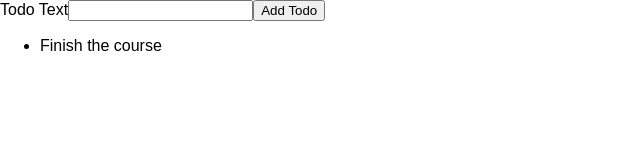
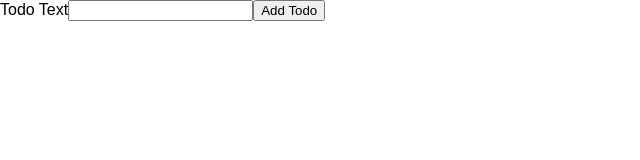
Before and after one commit to choy30/typescript-react, a React (Create React App) app: page / in a window 1280 px wide. Shown: the top 160 px of the page, without its empty margins (0-640 px from the left). Built offline with nearby package versions, Linux system fonts and the light colour scheme.

Commit message:
Add state & types

```diff
--- a/src/App.tsx
+++ b/src/App.tsx
@@ -1,14 +1,15 @@
-import React from "react";
+import React, { useState } from "react";
 
+import { Todo } from "./todo.model";
 import TodoList from "./components/TodoList";
 import NewTodo from "./components/NewTodo";
 
 const App: React.FC = () => {
-	const todos = [{ id: "t1", text: "Finish the course" }];
+	const [todos, setTodos] = useState<Todo[]>([]);
 
-  const todoAddHandler = (text: string) => {
-    console.log(text);
-  }
+	const todoAddHandler = (text: string) => {
+		setTodos([{ id: Math.random().toString(), text: text }]);
+	};
 	return (
 		<div className="App">
 			<NewTodo onAddTodo={todoAddHandler} />
--- /dev/null
+++ b/src/todo.model.ts
@@ -0,0 +1,4 @@
+export interface Todo {
+	id: string;
+	text: string;
+}
```
